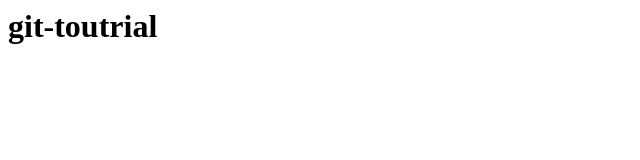
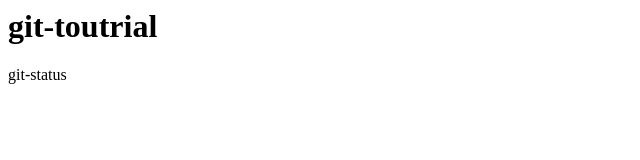
Before and after one commit to hikaru355/git-tutorial, a plain HTML site: page index.html in a window 1280 px wide. Shown: the full height of the page, 0-640 px from the left. Drawn offline with Linux system fonts and the light colour scheme.

Commit message:
git-statusを追記

```diff
--- a/index.html
+++ b/index.html
@@ -1 +1,3 @@
 <h1>git-toutrial</h1>
+
+<p>git-status</p>
```
